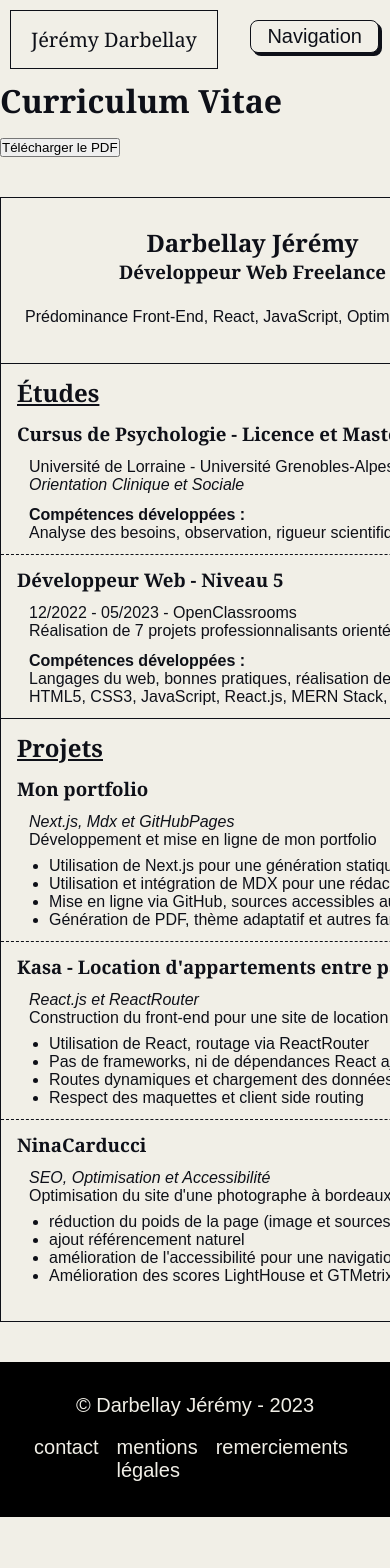
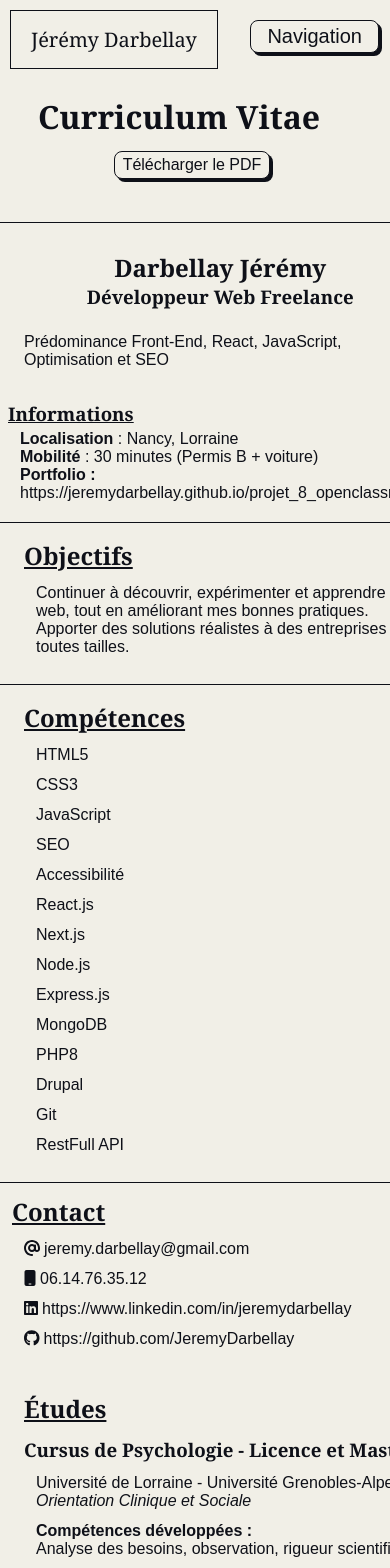
Before and after one commit to JeremyDarbellay/projet_8_openclassrooms, a Next.js app: page /curriculum_vitae in a window 390 px wide. Shown: the top 1568 px of the page. Before the commit the page ends 1517 px from the top, so only its background shows below. Built offline with nearby package versions, Linux system fonts and the light colour scheme.

Commit message:
ajout du responsive sur le CV

```diff
--- a/src/pages/curriculum_vitae/index.jsx
+++ b/src/pages/curriculum_vitae/index.jsx
@@ -2,32 +2,71 @@ import styles from "@/styles/curriculum_vitae.module.css";
 import Link from "next/link";
 import jsPDF from "jspdf";
 import html2canvas from "html2canvas";
+import { useState } from "react";
 
 import { FontAwesomeIcon } from "@fortawesome/react-fontawesome";
 import { faLinkedin, faGithub } from "@fortawesome/free-brands-svg-icons";
 import { faAt, faMobile } from "@fortawesome/free-solid-svg-icons";
 
 export default function CurriculumVitae() {
+    // to override color when using dark theme during pdf generation
+    const [pdfColor, setPdfColor] = useState(false);
+    const [animated, setAnimated] = useState(false);
+
+    function playAnimation() {
+        setAnimated(true);
+        setTimeout(() => setAnimated(false), 100);
+    }
 
     function printDocument() {
+        playAnimation();
+
+        setPdfColor(true);
         const input = document.getElementById("pdf");
-        input.style.color = "black";
         html2canvas(input).then((canvas) => {
             const imgData = canvas.toDataURL("image/png", 1);
             const pdf = new jsPDF("portrait", "pt", "a4");
             pdf.addImage(imgData, "JPEG", 0, 0);
             // pdf.output("dataurlnewwindow", "cv_darbellay_jeremy.pdf");
             pdf.save("download.pdf");
-            input.style.color = null;
+            setPdfColor(false);
         });
     }
 
     return (
         <>
-            <h1>Curriculum Vitae</h1>
-            <button onClick={printDocument}>Télécharger le PDF</button>
+            <div className={styles.title}>
+                <h1>Curriculum Vitae</h1>
+                <button
+                    className={
+                        animated
+                            ? `${styles.pdfButton} ${styles.colorButton} ${styles.animated}`
+                            : `${styles.pdfButton} ${styles.colorButton}`
+                    }
+                    onClick={printDocument}
+                >
+                    Télécharger le PDF
+                </button>
+                <button
+                    className={
+                        animated
+                            ? `${styles.pdfButtonMobile} ${styles.colorButton} ${styles.animated}`
+                            : `${styles.pdfButtonMobile} ${styles.colorButton}`
+                    }
+                    onClick={playAnimation}
+                >
+                    <a href="/cvmobile.pdf">Télécharger le PDF</a>
+                </button>
+            </div>
             <div className={styles.shadow}>
-                <article className={styles.feuille} id="pdf">
+                <article
+                    className={
+                        pdfColor
+                            ? `${styles.pdfColor} ${styles.feuille}`
+                            : styles.feuille
+                    }
+                    id="pdf"
+                >
                     <header className={styles.header}>
                         <div>
                             <h2>Darbellay Jérémy </h2>
@@ -94,40 +133,79 @@ export default function CurriculumVitae() {
                                 <h2>Projets</h2>
                                 <h3>Mon portfolio</h3>
                                 <p>
-                                    <em>Next.js, Mdx et GitHubPages</em><br/>
-                                    Développement et mise en ligne de mon portfolio
-                                    <ul>
-                                        <li>Utilisation de Next.js pour une génération statique des pages</li>
-                                        <li>Utilisation et intégration de MDX pour une rédaction facilitée</li>
-                                        <li>Mise en ligne via GitHub, sources accessibles au public</li>
-                                        <li>Génération de PDF, thème adaptatif et autres fantaisies</li>
-                                    </ul>
+                                    <em>Next.js, Mdx et GitHubPages</em>
+                                    <br />
+                                    Développement et mise en ligne de mon
+                                    portfolio
                                 </p>
+                                <ul>
+                                    <li>
+                                        Utilisation de Next.js pour une
+                                        génération statique des pages
+                                    </li>
+                                    <li>
+                                        Utilisation et intégration de MDX pour
+                                        une rédaction facilitée
+                                    </li>
+                                    <li>
+                                        Mise en ligne via GitHub, sources
+                                        accessibles au public
+                                    </li>
+                                    <li>
+                                        Génération de PDF, thème adaptatif et
+                                        autres fantaisies
+                                    </li>
+                                </ul>
                                 <h3>
                                     Kasa - Location d'appartements entre
                                     particuliers
                                 </h3>
                                 <p>
-                                    <em>React.js et ReactRouter</em><br/>
-                                    Construction du front-end pour une site de location entre particuliers
-                                    <ul>
-                                        <li>Utilisation de React, routage via ReactRouter</li>
-                                        <li>Pas de frameworks, ni de dépendances React ajoutées.</li>
-                                        <li>Routes dynamiques et chargement des données.</li>
-                                        <li>Respect des maquettes et client side routing</li>
-                                    </ul>
+                                    <em>React.js et ReactRouter</em>
+                                    <br />
+                                    Construction du front-end pour une site de
+                                    location entre particuliers
                                 </p>
+                                <ul>
+                                    <li>
+                                        Utilisation de React, routage via
+                                        ReactRouter
+                                    </li>
+                                    <li>
+                                        Pas de frameworks, ni de dépendances
+                                        React ajoutées.
+                                    </li>
+                                    <li>
+                                        Routes dynamiques et chargement des
+                                        données.
+                                    </li>
+                                    <li>
+                                        Respect des maquettes et client side
+                                        routing
+                                    </li>
+                                </ul>
                                 <h3>NinaCarducci</h3>
                                 <p>
-                                    <em>SEO, Optimisation et Accessibilité</em><br/>
-                                    Optimisation du site d'une photographe à bordeaux
-                                    <ul>
-                                        <li>réduction du poids de la page (image et sources)</li>
-                                        <li>ajout référencement naturel</li>
-                                        <li>amélioration de l'accessibilité pour une navigation au clavier</li>
-                                        <li>Amélioration des scores LightHouse et GTMetrix</li>
-                                    </ul>
+                                    <em>SEO, Optimisation et Accessibilité</em>
+                                    <br />
+                                    Optimisation du site d'une photographe à
+                                    bordeaux
                                 </p>
+                                <ul>
+                                    <li>
+                                        réduction du poids de la page (image et
+                                        sources)
+                                    </li>
+                                    <li>ajout référencement naturel</li>
+                                    <li>
+                                        amélioration de l'accessibilité pour une
+                                        navigation au clavier
+                                    </li>
+                                    <li>
+                                        Amélioration des scores LightHouse et
+                                        GTMetrix
+                                    </li>
+                                </ul>
                             </section>
                         </div>
                         <div className={styles.rightContainer}>
@@ -163,7 +241,7 @@ export default function CurriculumVitae() {
                                 <h2>Contact</h2>
                                 <p>
                                     <FontAwesomeIcon icon={faAt} />{" "}
-                                    <a mailto="jeremy.darbellay@gmail.com">
+                                    <a href="mailto:jeremy.darbellay@gmail.com">
                                         jeremy.darbellay@gmail.com
                                     </a>
                                 </p>
--- a/src/styles/curriculum_vitae.module.css
+++ b/src/styles/curriculum_vitae.module.css
@@ -121,9 +121,9 @@
 .feuille .projets, .feuille .parcours {
     padding: 0
 }
-.projets ul {
-    padding-left: 1.25rem;
-    margin-top: 0.5rem;
+.feuille .projets ul {
+    padding-left: 3rem;
+    margin: 0.5rem 0;
 }
 .projets p:last-child {
     margin-bottom: 0;
@@ -141,3 +141,95 @@
     font-size: 1rem;
     color: currentColor;
 }
+
+.pdfColor.feuille {
+    color: black;
+}
+
+.pdfButton, .pdfButtonMobile {
+    border-radius: 8px;
+    padding: 4px 8px;
+    color: var(--text-color);
+    background:  var(--background-color);
+    border: currentColor 1px solid;
+    box-shadow:  3px 3px 0px  var(--text-color);
+    transform: translate(-3px, -3px);
+    font-size: inherit;
+    font-family: inherit;
+    cursor: pointer;
+}
+.pdfButton.animated, .pdfButtonMobile.animated {
+    animation: 0.10s linear 0s colorButton;
+}
+
+@keyframes colorButton {
+    0% {
+      transform: translate(-3px, -3px);
+      box-shadow: 3px 3px 0 currentColor,
+                  2px 3px 0 currentColor;
+    }
+    50% {
+      box-shadow: 0 0 0 var(--text-color);
+      transform: translate(0, 0);
+    }
+    100% {
+      transform: translate(-3px, -3px);
+      box-shadow: 3px 3px 0 currentColor,
+                  2px 3px 0 currentColor;
+    }
+  }
+
+.pdfButtonMobile {
+    display: none;
+}
+.title {
+    text-align: center;
+    margin: 1rem auto 0;
+}
+.title h1 {
+    display: inline-block;
+    margin-right: 2rem;
+}
+
+@media (max-width: 21cm) {
+    .pdfButton {
+        display: none;
+    }
+    .pdfButtonMobile {
+        display: inline-block;
+    }
+
+    .feuille {
+        max-width: 100%;
+        width: unset;
+        height: unset;
+        border: unset
+    }
+    .header {
+        flex-direction: column;
+    }
+    .header div:last-child {
+        max-width: 100%;
+    }
+    .mainContainer {
+        flex-direction: column;
+    }
+    .leftContainer {
+        border-right: unset;
+        width: unset;
+        order: 2;
+    }
+    .rightContainer {
+        border: none;
+        width: unset;
+        max-width: 100%;
+    }
+
+    .feuille .projets, .feuille .parcours {
+        padding: 0.5rem;
+    }
+    .shadow {
+        border: unset;
+        border-top: currentColor 1px solid;
+    }
+}
```
Also changed, not shown: 1 other file (tests, documents, lock files or other folders).
